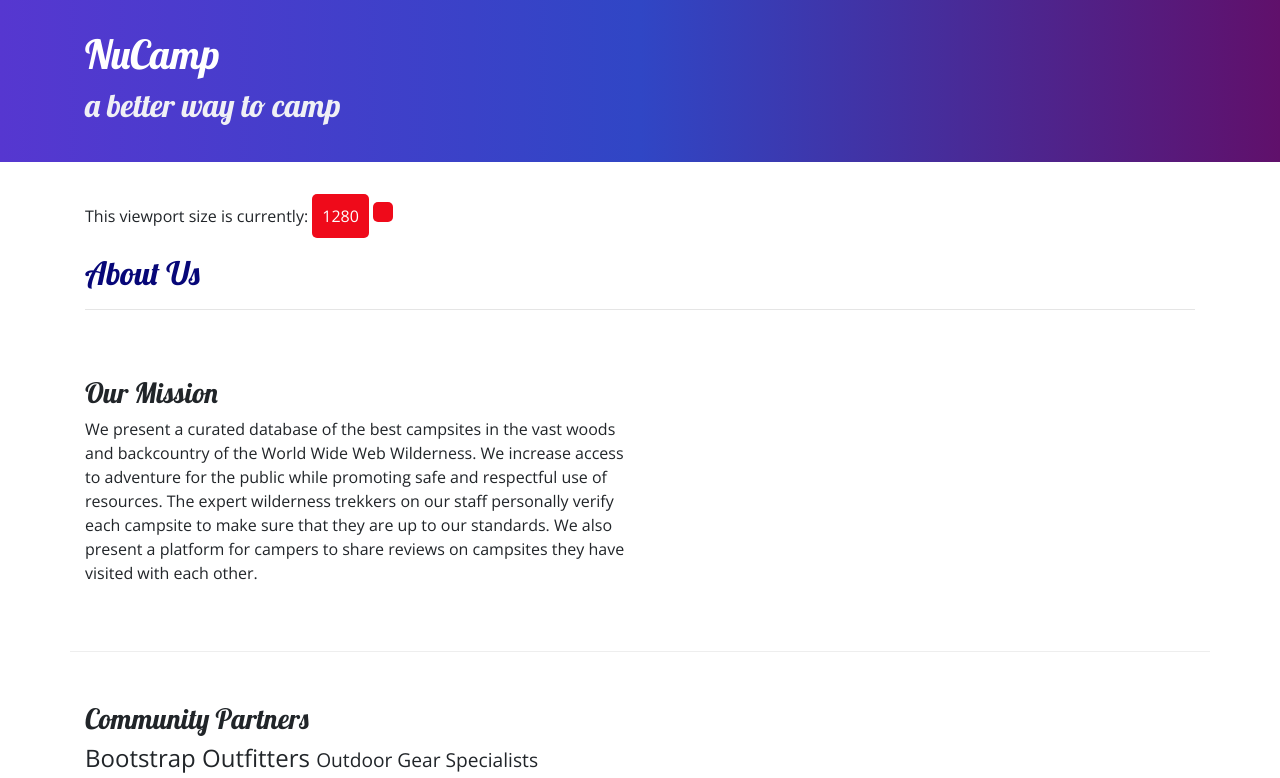
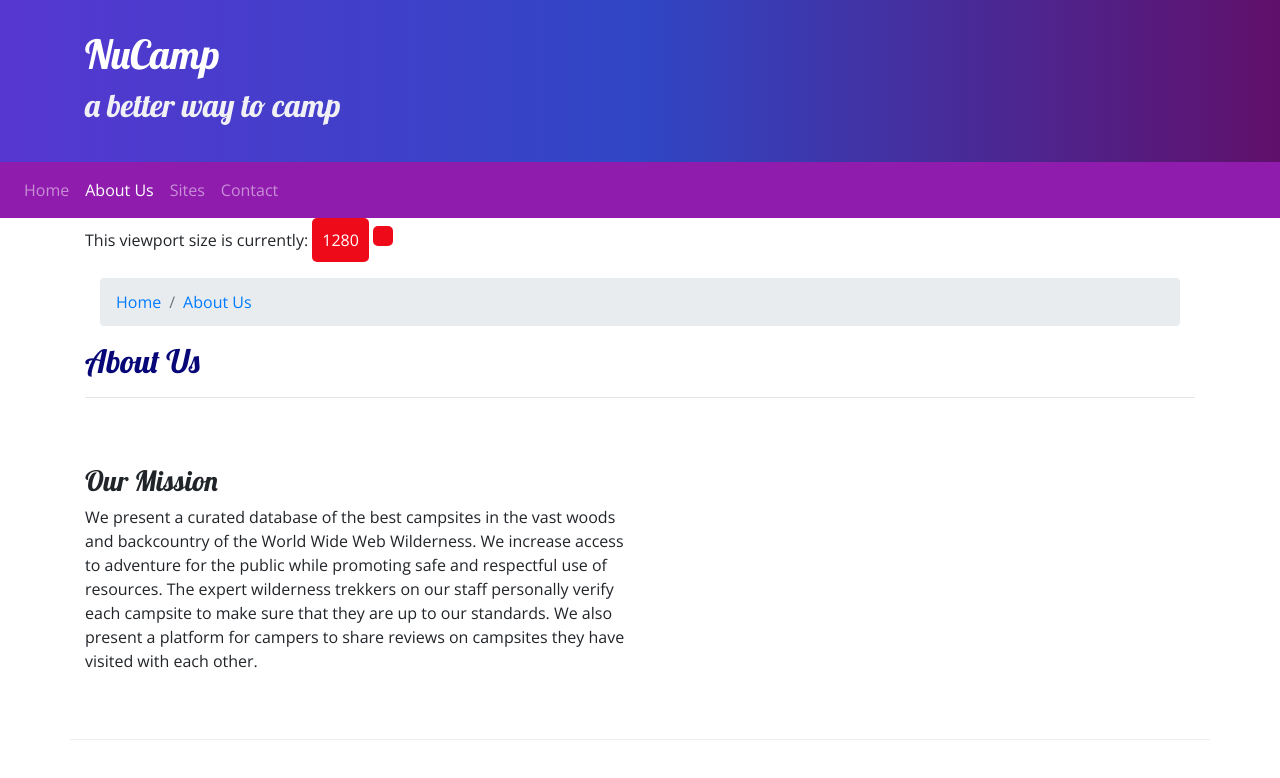
Before and after one commit to joediazq/nucampsite, a website: page aboutus.html in a window 1280 px wide. Shown: the top 778 px of the page. Drawn offline with nearby package versions, Linux system fonts and the light colour scheme.

Commit message:
Adding breadcrumbs and drop-down menus

```diff
--- a/aboutus.html
+++ b/aboutus.html
@@ -28,10 +28,34 @@
         </div>
     </header>
 
+    <nav class="navbar navbar-expand-sm navbar-dark sticky-top">
+        <div id="container">
+            <button class="navbar-toggler ml-auto" type="button" data-toggle="collapse" data-target="#nucampNavbar">
+                <span class="navbar-toggler-icon"></span>
+            </button>
+
+            <div class="collapse navbar-collapse" id="nucampNavbar"></div>
+                <ul class="navbar-nav">
+                    <li class="nav-item"><a class="nav-link" href="index.html">Home</a></li> <!--"#" means to go to the top of the page-->
+                    <li class="nav-item active"><a class="nav-link" href="#">About Us</a></li>
+                    <li class="nav-item"><a class="nav-link" href="#">Sites</a></li>
+                    <li class="nav-item"><a class="nav-link" href="#">Contact</a></li>
+                </ul>
+            </div>
+        </div>
+    </nav>
+
+
     <div class="container">
         <div class="row">
             <div class="col-12">
                <p>This viewport size is currently: <span id="viewport-size"></span> <span id="breakpointName"></span></p>
+               <div class="container">
+                    <ol class="breadcrumb">
+                        <li class="breadcrumb-item"><a href="index.html">Home</a></li>
+                        <li class="breadcrumb-item active"><a href="aboutus.html">About Us</a></li>
+                    </ol>
+                </div>
                <h2>About Us</h2>
                <hr />
             </div>
--- a/css/styles.css
+++ b/css/styles.css
@@ -20,9 +20,14 @@ footer {
 }
 
 .jumbotron {
+    margin:0;
     padding: 30px;
     background-image: linear-gradient(to right, #5637D0, #3046C5, #60106B);
     color: white
+}
+
+.navbar {
+    background-color: #901CAD;
 }
 
 .row-content{
```
Also changed, not shown: index.html (+18 -1 lines).
